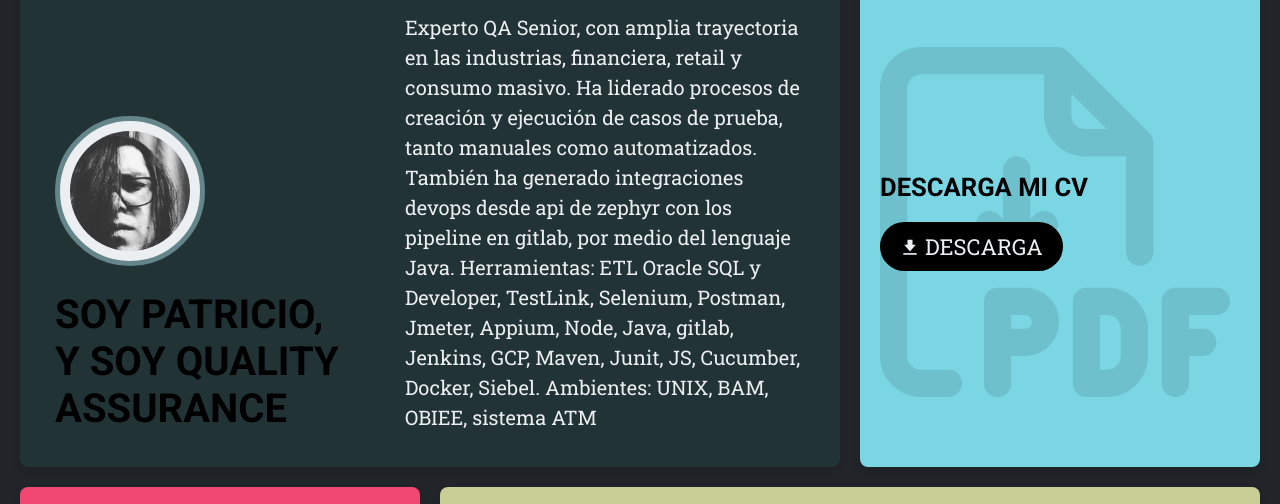
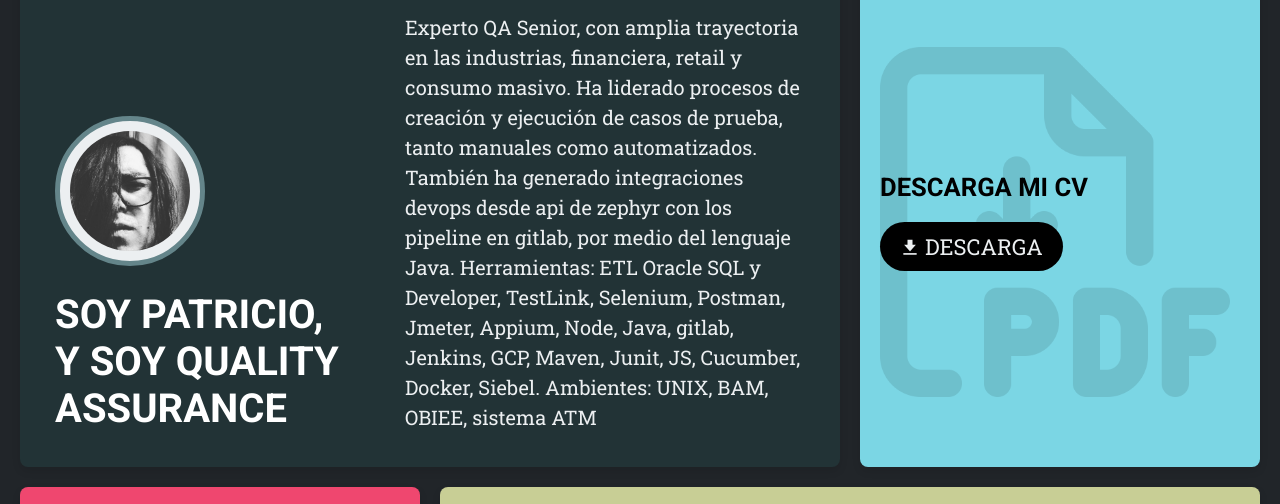
Before and after one commit to Lguzmane/Portofolio, a plain HTML site: page src/index.html in a window 1280 px wide. Shown: the top 504 px of the page. Drawn offline with nearby package versions, Linux system fonts and the light colour scheme.

Commit message:
cambio color titulo seccion 1

```diff
--- a/src/index.html
+++ b/src/index.html
@@ -15,7 +15,7 @@
         <article class="card card-developer">
             <div class="card-developer_profile">
                 <img src="asset/img/prc.png" alt="Patricio Dev Profile">
-                <h2>Soy Patricio, y soy Quality Assurance</h2>
+                <h2 style="color: white;">Soy Patricio, y soy Quality Assurance</h2>
             </div>
             <div class="card-developer_info">
                 <p>Experto QA Senior, con amplia trayectoria en las industrias, financiera, retail y consumo masivo. Ha
```
